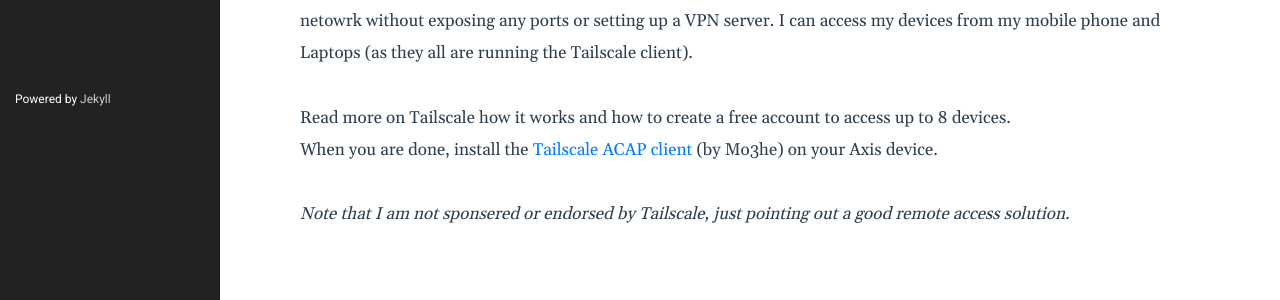
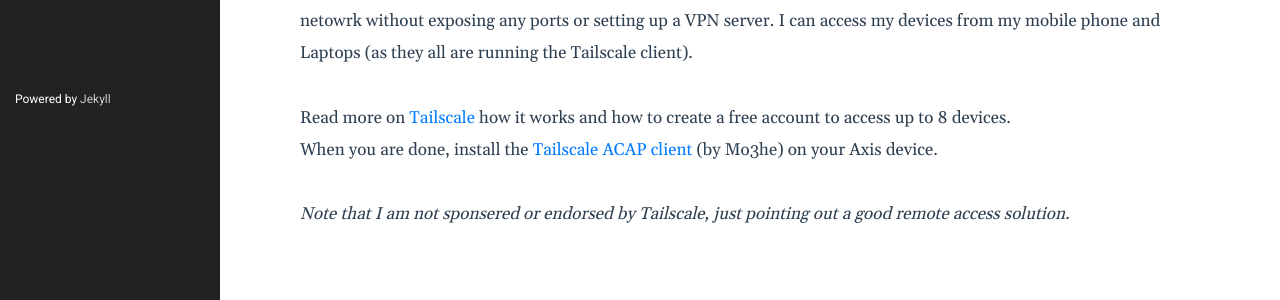
Before and after one commit to pandosme/pandosme.github.io, a Jekyll site: the page built from docs/_posts/2023-03-08-Tailscale.md, in a window 1280 px wide. Shown: the part 490-790 px from the top of the page. Built offline with Jekyll 4.4.1, drawn with Linux system fonts in a browser that asks for light colours; part of the change alters nothing that is shown.

```diff
--- a/docs/_posts/2023-03-08-Tailscale.md
+++ b/docs/_posts/2023-03-08-Tailscale.md
@@ -12,7 +12,7 @@ A better solution is a VPN connection to a VPN server.  However, setting up a VP
 [Tailscale](https://tailscale.com/) is a VPN service that makes the devices and applications you own accessible anywhere in the world, securely and effortlessly. It enables encrypted point-to-point connections using the open source [WireGuard](https://www.wireguard.com/) protocol, which means only devices on your private network can communicate with each other.  I use Tailscale to gain access to my home netowrk without exposing any ports or setting up a VPN server.  I can access my devices from my mobile phone and Laptops (as they all are running the Tailscale client).
  \
  \
- Read more on Tailscale how it works and how to create a free account to access up to 8 devices.\
- When you are done, install the [Tailscale ACAP client]([https://github.com/Mo3he](https://github.com/Mo3he/Axis_Cam_Tailscale)) (by Mo3he) on your Axis device.
+ Read more on [Tailscale](https://tailscale.com/) how it works and how to create a free account to access up to 8 devices.\
+ When you are done, install the [Tailscale ACAP client](https://github.com/Mo3he/Axis_Cam_Tailscale) (by Mo3he) on your Axis device.
  \
 _Note that I am not sponsered or endorsed by Tailscale, just pointing out a good remote access solution._
```
